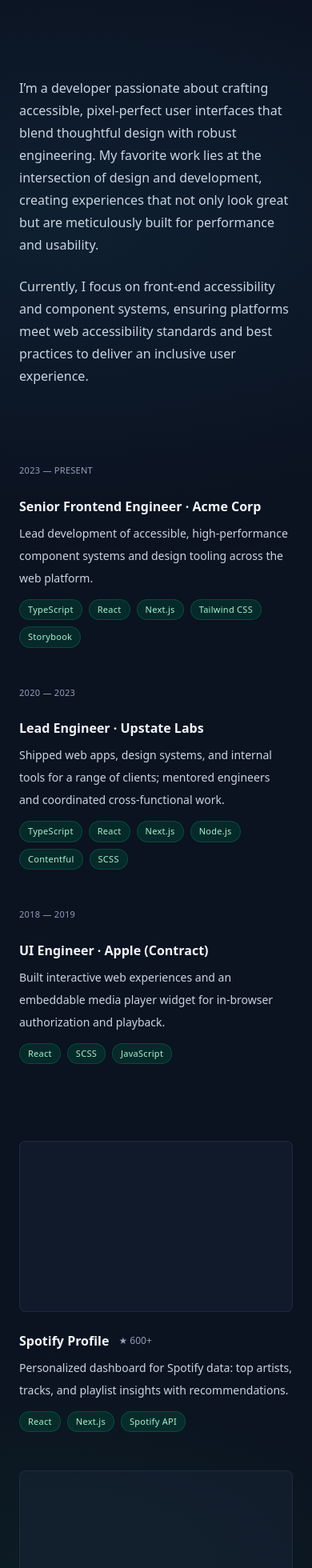
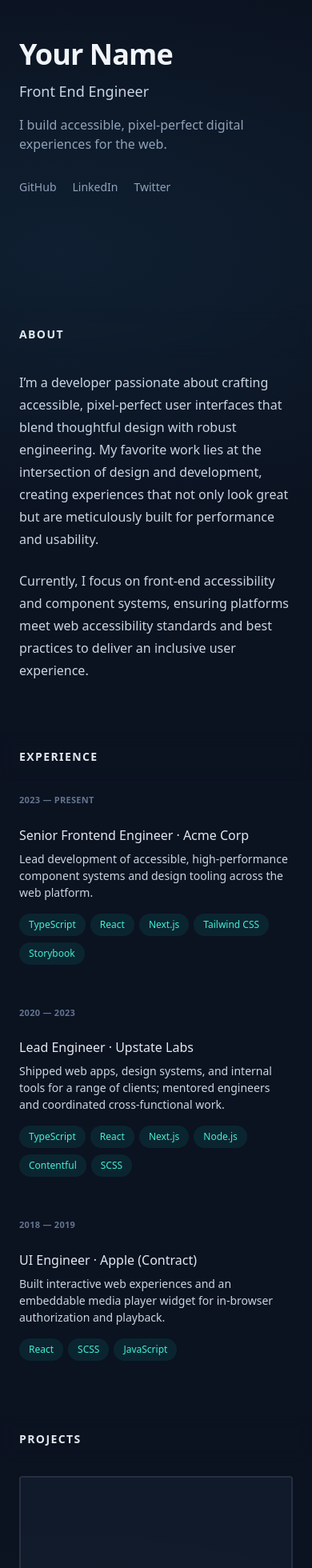
Before and after one commit to dk5761/portfolio, a Next.js app: page / in a window 390 px wide. Shown: the top 1960 px of the page at 80% size. Built offline with nearby package versions, Linux system fonts and the light colour scheme.

Commit message:
responsive changes

```diff
--- a/src/app/page.tsx
+++ b/src/app/page.tsx
@@ -7,8 +7,13 @@ export default function Home() {
     <div className="min-h-screen page-bg">
       <div className="max-w-6xl mx-auto grid grid-cols-1 md:[grid-template-columns:minmax(260px,1fr)_minmax(700px,2fr)] gap-12">
         <LeftSidebar />
-        <main className="px-6 space-y-24 py-24">
-          <section id="about" className="scroll-mt-24">
+        <main className="px-6 space-y-16 sm:space-y-20 lg:space-y-24 py-12 lg:py-24">
+          <section id="about" className="scroll-mt-24" aria-label="About">
+            <div className="sticky top-0 z-20 -mx-6 mb-4 w-screen  px-6 py-5 backdrop-blur sm:-mx-12 sm:px-12 md:hidden lg:hidden">
+              <h2 className="text-sm font-bold uppercase tracking-widest text-slate-200">
+                About
+              </h2>
+            </div>
             <p className="text-slate-300 leading-7 max-w-3xl">
               I’m a developer passionate about crafting accessible,
               pixel-perfect user interfaces that blend thoughtful design with
@@ -23,11 +28,29 @@ export default function Home() {
             </p>
           </section>
 
-          <section id="experience" className="scroll-mt-24">
+          <section
+            id="experience"
+            className="scroll-mt-24"
+            aria-label="Work experience"
+          >
+            <div className="sticky top-0 z-20 -mx-6 mb-4 w-screen  px-6 py-5 backdrop-blur sm:-mx-12 sm:px-12 md:hidden lg:hidden">
+              <h2 className="text-sm font-bold uppercase tracking-widest text-slate-200">
+                Experience
+              </h2>
+            </div>
             <Experience />
           </section>
 
-          <section id="projects" className="scroll-mt-24">
+          <section
+            id="projects"
+            className="scroll-mt-24"
+            aria-label="Selected projects"
+          >
+            <div className="sticky top-0 z-20 -mx-6 mb-4 w-screen  px-6 py-5 backdrop-blur sm:-mx-12 sm:px-12 md:hidden lg:hidden">
+              <h2 className="text-sm font-bold uppercase tracking-widest text-slate-200">
+                Projects
+              </h2>
+            </div>
             <Projects />
           </section>
         </main>
--- a/src/components/Badge.tsx
+++ b/src/components/Badge.tsx
@@ -9,7 +9,7 @@ export default function Badge({ children, className }: BadgeProps) {
   return (
     <span
       className={
-        "inline-flex items-center rounded-full bg-emerald-900/40 text-emerald-200 border border-emerald-600/30 px-2.5 py-1 text-[11px] font-medium tracking-wide whitespace-nowrap " +
+        "inline-flex items-center rounded-full bg-teal-400/10 text-teal-300 px-3 py-1 text-xs font-medium leading-5 whitespace-nowrap " +
         (className ?? "")
       }
     >
--- a/src/components/Experience.tsx
+++ b/src/components/Experience.tsx
@@ -9,35 +9,44 @@ export default function Experience() {
   const activeId = useScrollSpy(["experience-top", "experience-bottom"]);
   return (
     <section className="max-w-5xl mx-auto">
-      <div id="experience-top" />
       <div className=" gap-10">
-        <ol className="space-y-12">
+        <div id="experience-top" />
+        <ol className="group/list space-y-12">
           {experiences.map((exp) => (
             <li
               key={`${exp.company}-${exp.start}`}
-              className="grid grid-cols-1 sm:[grid-template-columns:140px_1fr] gap-6"
+              className="group/item relative grid grid-cols-1 sm:[grid-template-columns:140px_1fr] gap-6 pb-1 lg:hover:!opacity-100 lg:group-hover/list:opacity-50 transition-all"
             >
-              <div className="text-[11px] text-slate-400 tracking-wide uppercase whitespace-nowrap">
+              <div className="z-10 text-[11px] font-semibold uppercase tracking-wide text-slate-500 whitespace-nowrap">
                 {exp.start} {exp.end ? `— ${exp.end}` : ""}
               </div>
-              <div className="space-y-2">
-                <h3 className="text-slate-100 font-semibold text-base">
-                  {exp.title} · {exp.company}
+              <div className="z-10 space-y-2">
+                <h3 className="text-slate-200 font-medium leading-snug text-base">
+                  <span className="inline-flex items-baseline">
+                    {exp.title} ·{" "}
+                    <span className="inline-block ml-1">{exp.company}</span>
+                  </span>
                 </h3>
-                <p className="text-slate-300 text-sm leading-7 max-w-2xl">
+                <p className="text-slate-300 text-sm leading-normal max-w-2xl">
                   {exp.description}
                 </p>
-                <div className="flex flex-wrap gap-2 pt-1">
+                <ul
+                  className="mt-2 flex flex-wrap"
+                  aria-label="Technologies used"
+                >
                   {exp.technologies.map((t) => (
-                    <Badge key={t}>{t}</Badge>
+                    <li key={t} className="mr-1.5 mt-2">
+                      <Badge>{t}</Badge>
+                    </li>
                   ))}
-                </div>
+                </ul>
               </div>
+              <div className="pointer-events-none absolute -inset-x-4 -inset-y-4 z-0 hidden rounded-md transition lg:-inset-x-6 lg:group-hover/item:block lg:group-hover/item:bg-slate-800/50 lg:group-hover/item:shadow-[inset_0_1px_0_0_rgba(148,163,184,0.1)] lg:group-hover/item:drop-shadow-lg" />
             </li>
           ))}
         </ol>
+        <div id="experience-bottom" />
       </div>
-      <div id="experience-bottom" />
     </section>
   );
 }
--- a/src/components/LeftSidebar.tsx
+++ b/src/components/LeftSidebar.tsx
@@ -12,19 +12,21 @@ export default function LeftSidebar() {
   const activeId = useScrollSpy(items.map((i) => i.id));
 
   return (
-    <aside className="hidden md:block px-6">
-      <div className="sticky top-0 h-[100svh] flex flex-col justify-between py-24">
+    <aside className="block px-6">
+      <div className="lg:sticky lg:top-0 lg:h-[100svh] flex flex-col justify-between py-12 lg:py-24">
         <div>
-          <h1 className="text-6xl font-extrabold text-slate-100 tracking-tight">
+          <h1 className="text-4xl sm:text-5xl lg:text-6xl font-extrabold text-slate-100 tracking-tight">
             Your Name
           </h1>
-          <p className="mt-3 text-xl text-slate-300">Front End Engineer</p>
+          <p className="mt-3 text-lg sm:text-xl text-slate-300">
+            Front End Engineer
+          </p>
           <p className="mt-4 max-w-sm text-slate-400">
             I build accessible, pixel-perfect digital experiences for the web.
           </p>
         </div>
 
-        <nav aria-label="Section navigation" className="mt-10">
+        <nav aria-label="Section navigation" className="mt-10 hidden lg:block">
           <ul className="space-y-5 text-slate-400">
             {items.map((i) => {
               const isActive = activeId === i.id;
@@ -59,7 +61,7 @@ export default function LeftSidebar() {
           </ul>
         </nav>
 
-        <div className="pt-12 flex gap-5 text-slate-400">
+        <div className="pt-8 lg:pt-12 flex gap-5 text-slate-400">
           <a
             className="hover:text-slate-200 transition-colors text-sm"
             href="#"
--- a/src/components/Projects.tsx
+++ b/src/components/Projects.tsx
@@ -9,19 +9,19 @@ export default function Projects() {
   const activeId = useScrollSpy(["projects-top", "projects-bottom"]);
   return (
     <section className="max-w-5xl mx-auto pb-24">
-      <div className=" gap-10">
+      <div className="gap-10">
         <div id="projects-top" />
-        <ul className="space-y-12">
+        <ul className="group/list space-y-12">
           {projects.map((p) => (
             <li
               key={p.title}
-              className="grid grid-cols-1 sm:[grid-template-columns:220px_1fr] gap-6"
+              className="group/item relative grid grid-cols-1 sm:[grid-template-columns:220px_1fr] gap-6 pb-1 transition-all lg:hover:!opacity-100 lg:group-hover/list:opacity-50"
             >
-              <div className="aspect-[16/10] rounded-lg bg-slate-800/40 border border-slate-700/40 min-h-[120px]" />
-              <div className="space-y-2">
+              <div className="aspect-[16/10] rounded border-2 border-slate-200/10 transition group-hover:border-slate-200/30 bg-slate-800/40 min-h-[120px]" />
+              <div className="z-10 space-y-2">
                 <div className="flex items-center gap-3">
                   <a
-                    className="text-slate-100 font-semibold hover:underline"
+                    className="inline-flex items-baseline font-medium leading-tight text-slate-200 hover:text-teal-300 focus-visible:text-teal-300 text-base"
                     href={p.href}
                     target="_blank"
                     rel="noreferrer"
@@ -32,15 +32,21 @@ export default function Projects() {
                     <span className="text-xs text-slate-400">{p.metrics}</span>
                   )}
                 </div>
-                <p className="text-slate-300 text-sm leading-7 max-w-2xl">
+                <p className="text-slate-300 text-sm leading-normal max-w-2xl">
                   {p.description}
                 </p>
-                <div className="flex flex-wrap gap-2 pt-1">
+                <ul
+                  className="mt-2 flex flex-wrap"
+                  aria-label="Technologies used:"
+                >
                   {p.technologies.map((t) => (
-                    <Badge key={t}>{t}</Badge>
+                    <li key={t} className="mr-1.5 mt-2">
+                      <Badge>{t}</Badge>
+                    </li>
                   ))}
-                </div>
+                </ul>
               </div>
+              <div className="pointer-events-none absolute -inset-x-4 -inset-y-4 z-0 hidden rounded-md transition lg:-inset-x-6 lg:group-hover/item:block lg:group-hover/item:bg-slate-800/50 lg:group-hover/item:shadow-[inset_0_1px_0_0_rgba(148,163,184,0.1)] lg:group-hover/item:drop-shadow-lg" />
             </li>
           ))}
         </ul>
```
